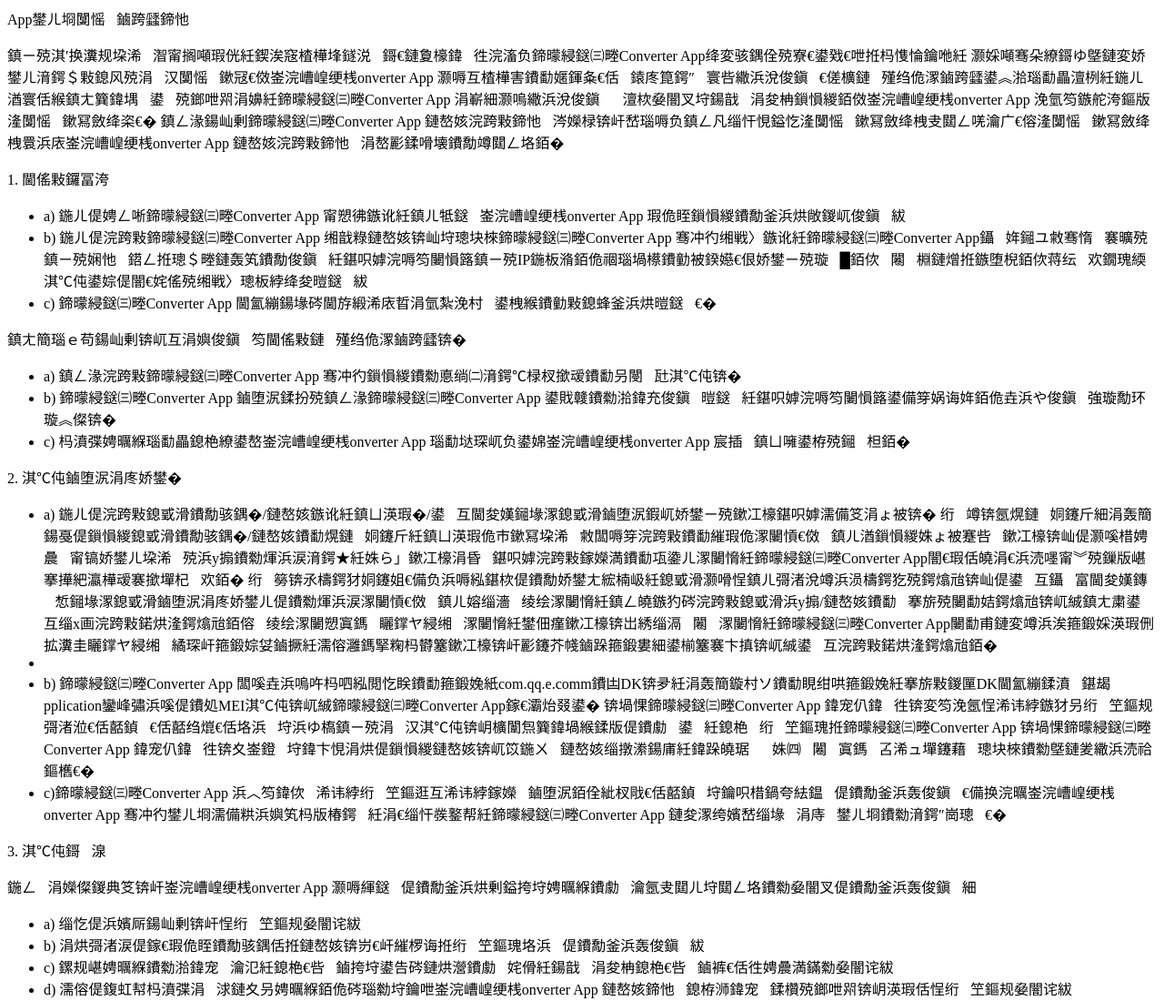
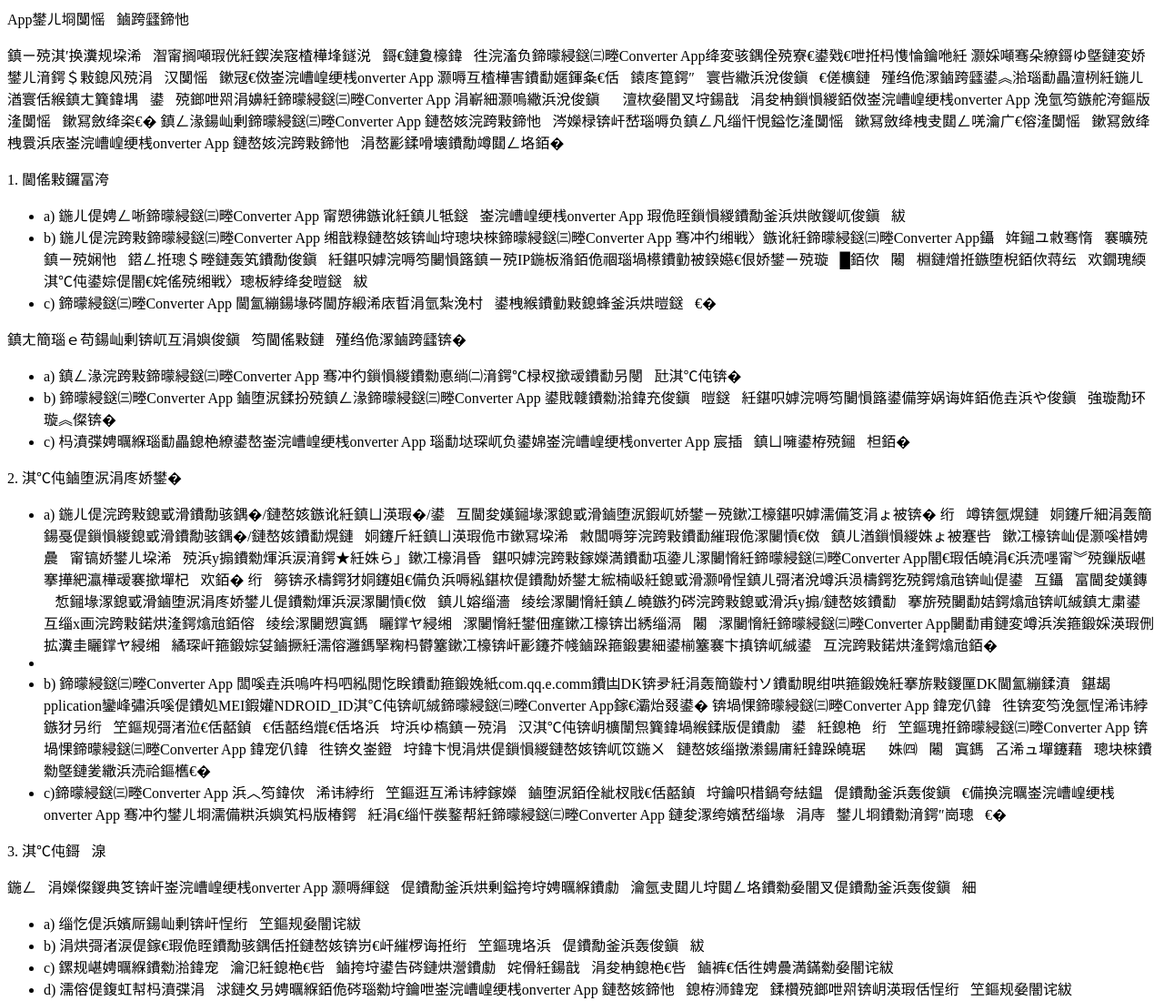
Before and after one commit to llliiixxx/ysxy.github.io, a plain HTML site: page index.html in a window 1280 px wide. Shown: the top 1100 px of the page at 91% size. Drawn offline with Linux system fonts and the light colour scheme.

Commit message:
Update index.html

```diff
--- a/index.html
+++ b/index.html
@@ -46,7 +46,7 @@ c) 违反法律规定或违反单位换算Converter App 规则行为及单位换
              第二：附加功能。为了优化您的使用体验，我们将向您提供一些附加的功能，您可以自主选择是否授权我们收集与使用您的某些权限。如您拒绝此类权限，您将无法使用我们产品/服务的对应的附加功能，但您仍可以继续使用基本功能。此类权限包括粗略位置权限，电话权限，网络访问权限，单位换算Converter App附带有一些广告需要针对粗略位置进行广告投放，如果拒绝这些权限，可能接收广告会受些影响，但可以使用基本功能。
  <li>
 <li>
-b) 单位换算Converter App 集成了腾迅优量汇的广告（com.qq.e.comm的SDK），为了更好的展示广告，应用内SDK通过初始化Application获取了您的IMEI信息，但单位换算Converter App所属公司 （含单位换算Converter App 关联公司）不会向任何无关第三方提供、出售、出租、分享或交易您的个人信息，除非事先得到您的许可，或该第三方和单位换算Converter App （含单位换算Converter App 关联公司）单独或共同为您提供服务，且在该服务结束后，其将被禁止访问包括其以前能够访问的所有这些资料。
+b) 单位换算Converter App 集成了腾迅优量汇的广告（com.qq.e.comm的SDK），为了更好的展示广告，应用内SDK通过初始化Application获取了您的IMEI和ANDROID_ID信息，但单位换算Converter App所属公司 （含单位换算Converter App 关联公司）不会向任何无关第三方提供、出售、出租、分享或交易您的个人信息，除非事先得到您的许可，或该第三方和单位换算Converter App （含单位换算Converter App 关联公司）单独或共同为您提供服务，且在该服务结束后，其将被禁止访问包括其以前能够访问的所有这些资料。
 </li>
 <li>
 c)单位换算Converter App 亦不允许任何第三方以任何手段收集、编辑、出售或者无偿传播您的个人信息。任何单位换算Converter App 平台用户如从事上述活动，一经发现，单位换算Converter App 有权立即终止与该用户的服务协议。
```
